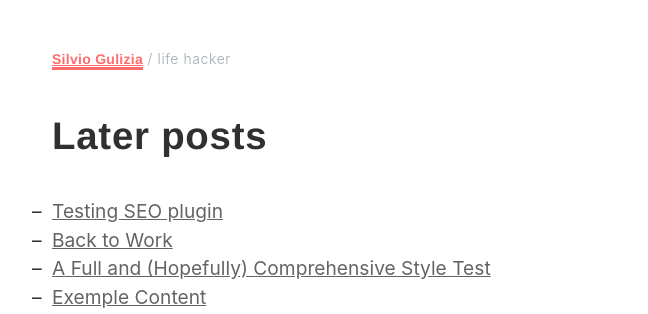
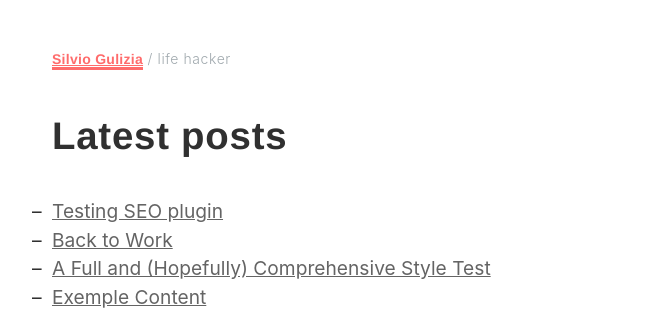
Before and after one commit to sigul/building-jekyll, a Jekyll site: the page built from _pages/blog.html, in a window 1280 px wide. Shown: the top 314 px of the page, without its empty margins (268-916 px from the left). Built offline with Jekyll 4.4.1, drawn with Linux system fonts in a browser that asks for light colours.

Commit message:
edit change title from later to lastest post

```diff
--- a/_pages/blog.html
+++ b/_pages/blog.html
@@ -3,7 +3,7 @@ layout: default
 title: Blog Posts
 permalink: blog
 ---
-<h1>Later posts</h1>
+<h1>Latest posts</h1>
 <div class="archive">
 <ul>
  {% for post in site.posts %}
```
